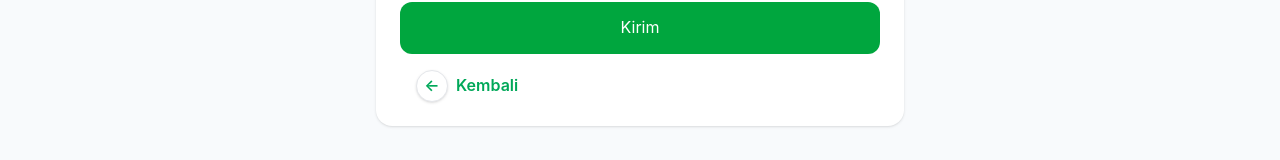
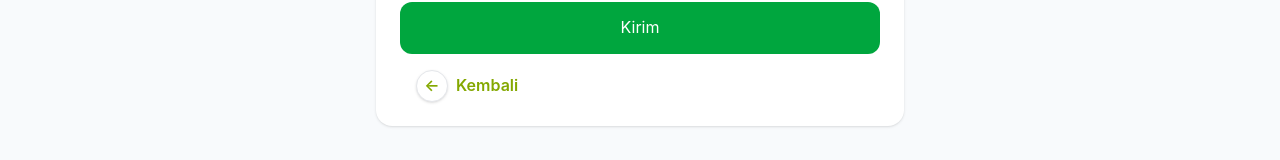
Before and after one commit to muhammadarlianoscar-uti/TA-WEB-24-SEMBADE, a Next.js app in the folder my-app/: page /pelayanan/sktm in a window 1280 px wide. Shown: the part 1045-1205 px from the top of the page. Built offline with nearby package versions, Linux system fonts and the light colour scheme.

Commit message:
perbaikan: styling warna background dan hover

```diff
--- a/my-app/app/components/backbutton.tsx
+++ b/my-app/app/components/backbutton.tsx
@@ -13,9 +13,9 @@ export default function BackButton() {
     <div className="max-w-7xl mx-auto px-4 mt-4">
       <button
         onClick={() => router.back()}
-        className="flex items-center gap-2 text-[#00a859] hover:text-[#008f4c] font-semibold transition-all group"
+        className="flex items-center gap-2 text-[#84a800] hover:text-[#0f0092] font-semibold transition-all group"
       >
-        <span className="flex items-center justify-center w-8 h-8 rounded-full bg-white shadow-sm border border-gray-200 group-hover:shadow-md">
+        <span className="flex items-center justify-center w-8 h-8 rounded-full bg-white shadow-sm border border-gray-200 group-hover:bg-green-600 group-hover:shadow-md">
           ←
         </span>
         Kembali
```
